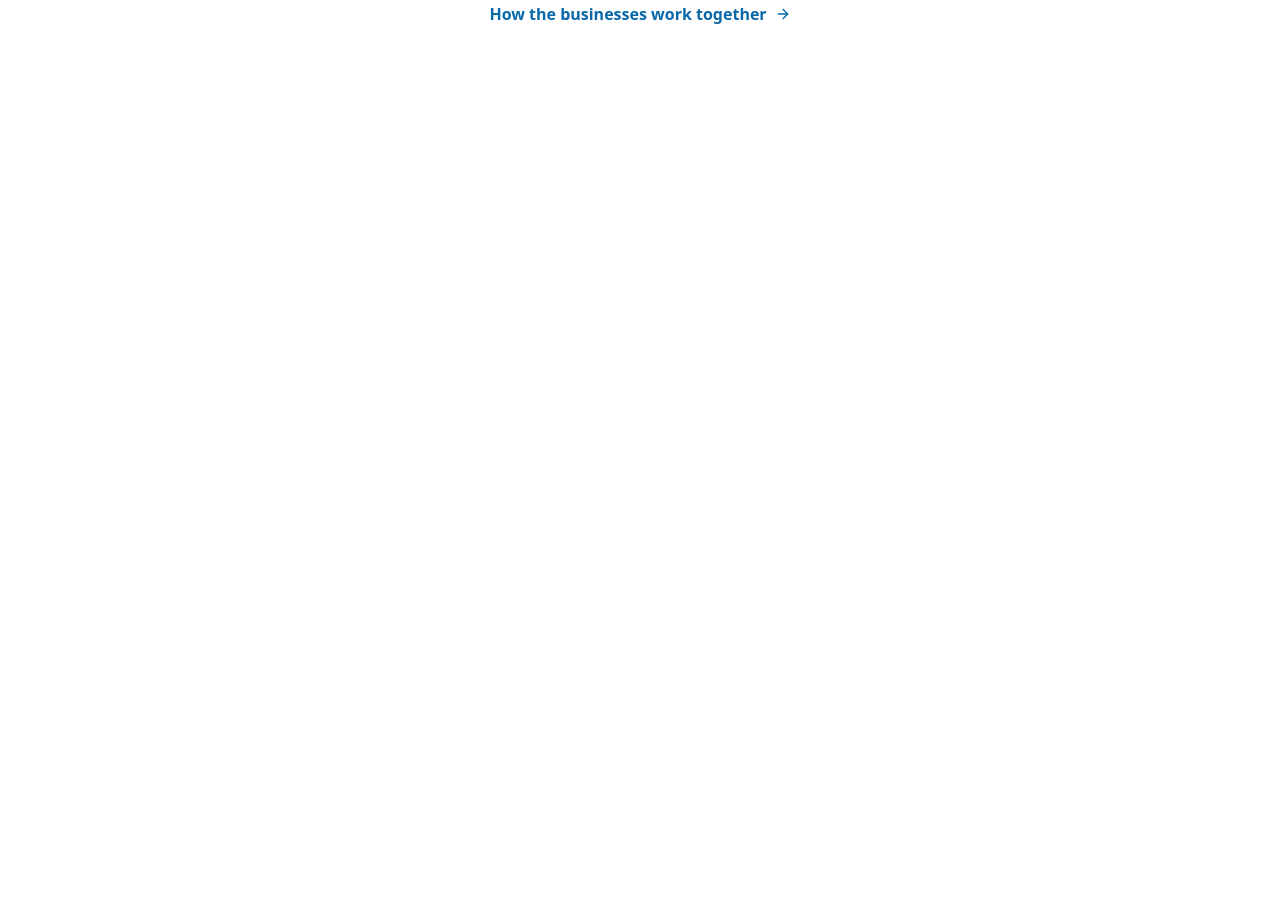
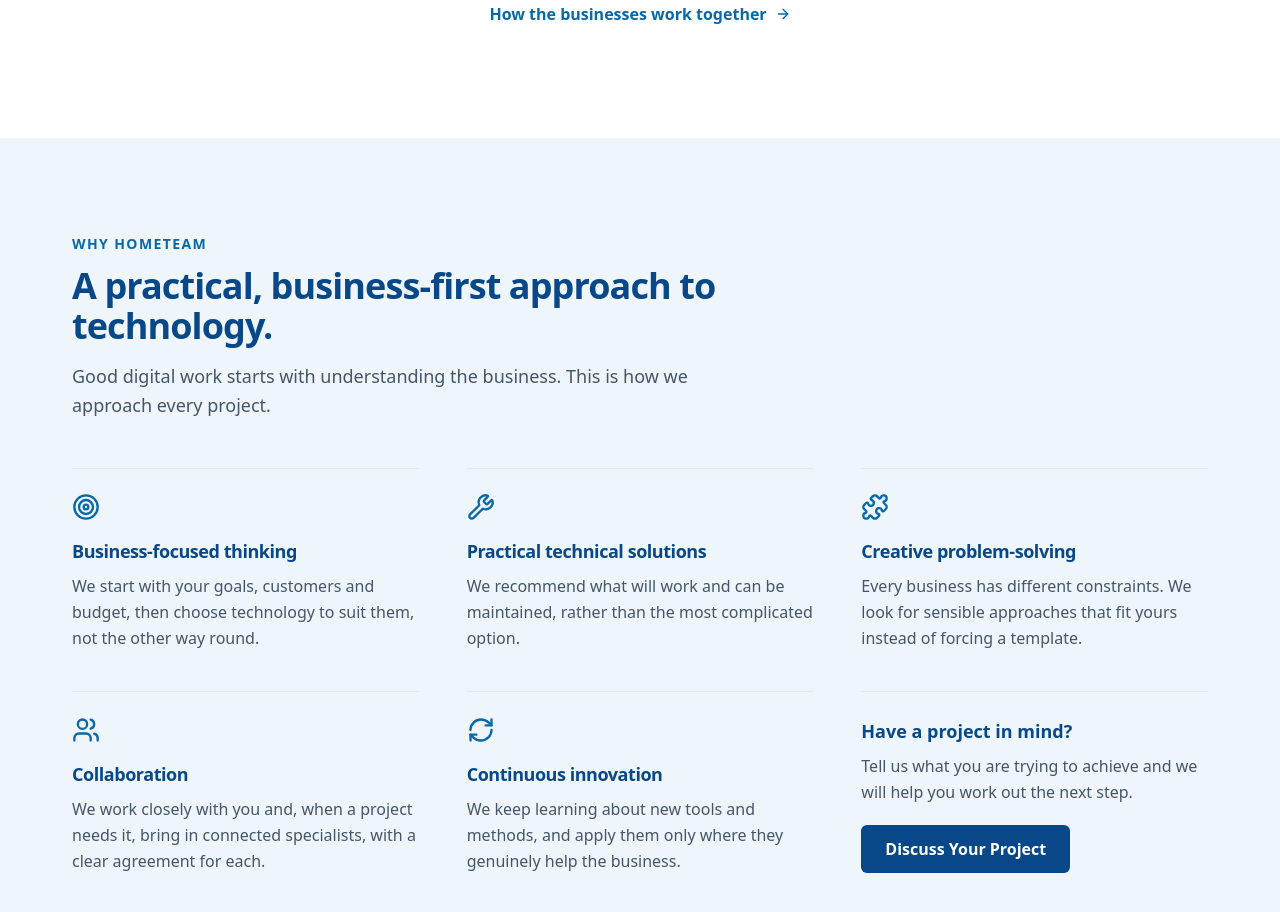
Before and after one commit to NaveenDG2002/Hometeam, a React (Vite) app: page / in a window 1280 px wide. Shown: the part 3920-4832 px from the top of the page. Before the commit the page ends 4058 px from the top, so only its background shows below. Built offline with nearby package versions, Linux system fonts and the light colour scheme; no server answers.

Commit message:
Add Why Hometeam section

```diff
--- /dev/null
+++ b/src/components/sections/WhyHometeam.tsx
@@ -0,0 +1,76 @@
+import { Puzzle, RefreshCw, Target, Users, Wrench } from 'lucide-react'
+import Container from '../ui/Container'
+import SectionHeading from '../ui/SectionHeading'
+import Reveal from '../ui/Reveal'
+import Button from '../ui/Button'
+
+const reasons = [
+  {
+    icon: Target,
+    title: 'Business-focused thinking',
+    text: 'We start with your goals, customers and budget, then choose technology to suit them, not the other way round.',
+  },
+  {
+    icon: Wrench,
+    title: 'Practical technical solutions',
+    text: 'We recommend what will work and can be maintained, rather than the most complicated option.',
+  },
+  {
+    icon: Puzzle,
+    title: 'Creative problem-solving',
+    text: 'Every business has different constraints. We look for sensible approaches that fit yours instead of forcing a template.',
+  },
+  {
+    icon: Users,
+    title: 'Collaboration',
+    text: 'We work closely with you and, when a project needs it, bring in connected specialists, with a clear agreement for each.',
+  },
+  {
+    icon: RefreshCw,
+    title: 'Continuous innovation',
+    text: 'We keep learning about new tools and methods, and apply them only where they genuinely help the business.',
+  },
+]
+
+export default function WhyHometeam() {
+  return (
+    <section aria-labelledby="why-heading" className="bg-brand-50">
+      <Container className="py-14 sm:py-20 lg:py-24">
+        <Reveal>
+          <SectionHeading
+            id="why-heading"
+            eyebrow="Why Hometeam"
+            title="A practical, business-first approach to technology."
+            intro="Good digital work starts with understanding the business. This is how we approach every project."
+          />
+        </Reveal>
+
+        <Reveal delay={0.1}>
+          <ul className="mt-12 grid gap-x-12 gap-y-10 sm:grid-cols-2 lg:grid-cols-3">
+            {reasons.map(({ icon: Icon, title, text }) => (
+              <li key={title} className="border-t border-brand-100 pt-6">
+                <Icon aria-hidden="true" className="size-7 text-brand-600" />
+                <h3 className="mt-4 text-lg font-semibold">{title}</h3>
+                <p className="mt-2 leading-relaxed text-muted">{text}</p>
+              </li>
+            ))}
+
+            <li className="flex flex-col justify-center border-t border-brand-100 pt-6">
+              <p className="font-heading text-lg font-semibold text-brand-700">
+                Have a project in mind?
+              </p>
+              <p className="mt-2 leading-relaxed text-muted">
+                Tell us what you are trying to achieve and we will help you work out the next step.
+              </p>
+              <div className="mt-5">
+                <Button to="/contact" className="w-full sm:w-auto">
+                  Discuss Your Project
+                </Button>
+              </div>
+            </li>
+          </ul>
+        </Reveal>
+      </Container>
+    </section>
+  )
+}
--- a/src/pages/Home.tsx
+++ b/src/pages/Home.tsx
@@ -3,6 +3,7 @@ import Hero from '../components/sections/Hero'
 import Introduction from '../components/sections/Introduction'
 import ServicesOverview from '../components/sections/ServicesOverview'
 import BusinessEcosystem from '../components/sections/BusinessEcosystem'
+import WhyHometeam from '../components/sections/WhyHometeam'
 
 export function Component() {
   return (
@@ -16,6 +17,7 @@ export function Component() {
       <Introduction />
       <ServicesOverview />
       <BusinessEcosystem />
+      <WhyHometeam />
     </>
   )
 }
```
